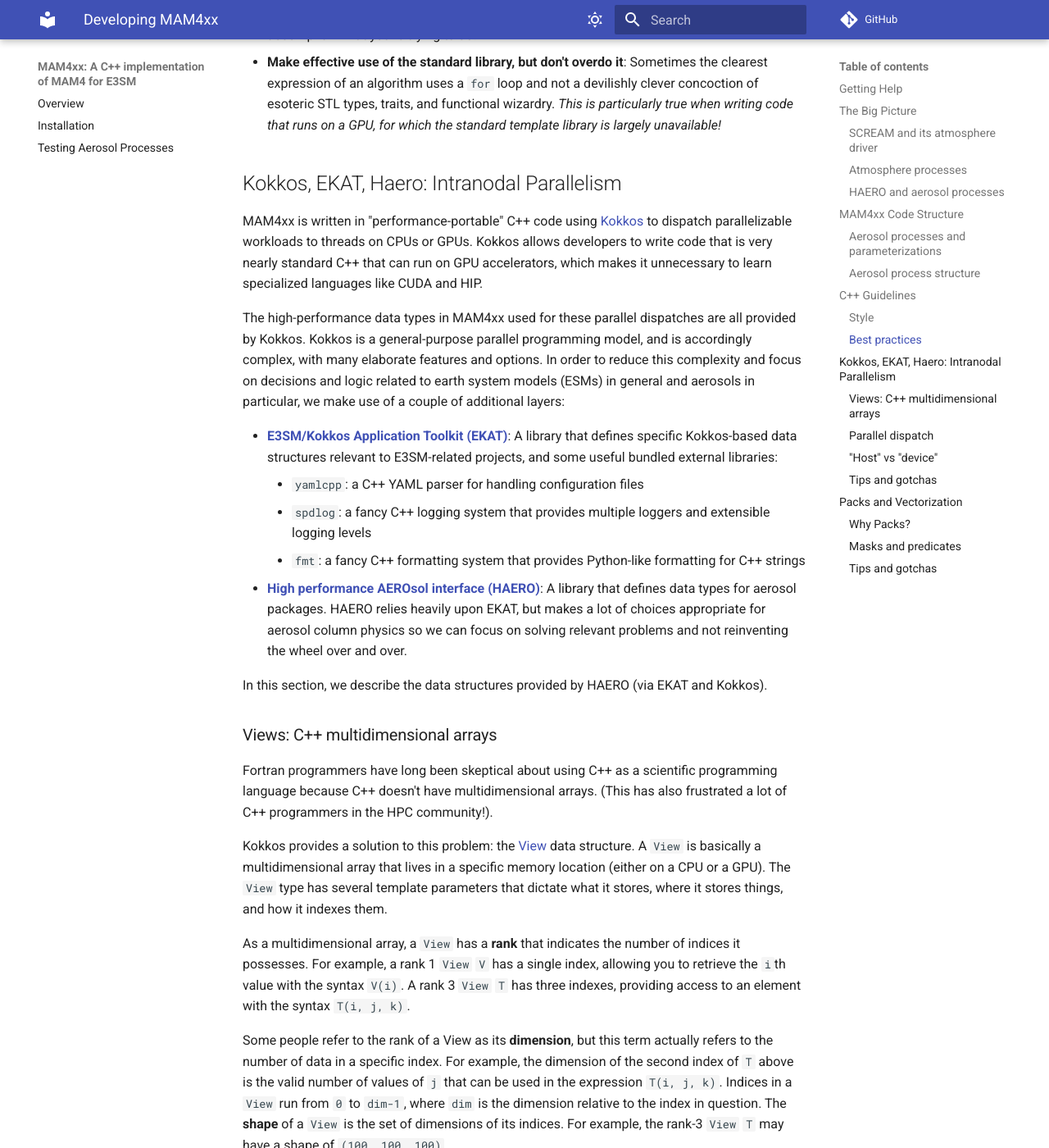
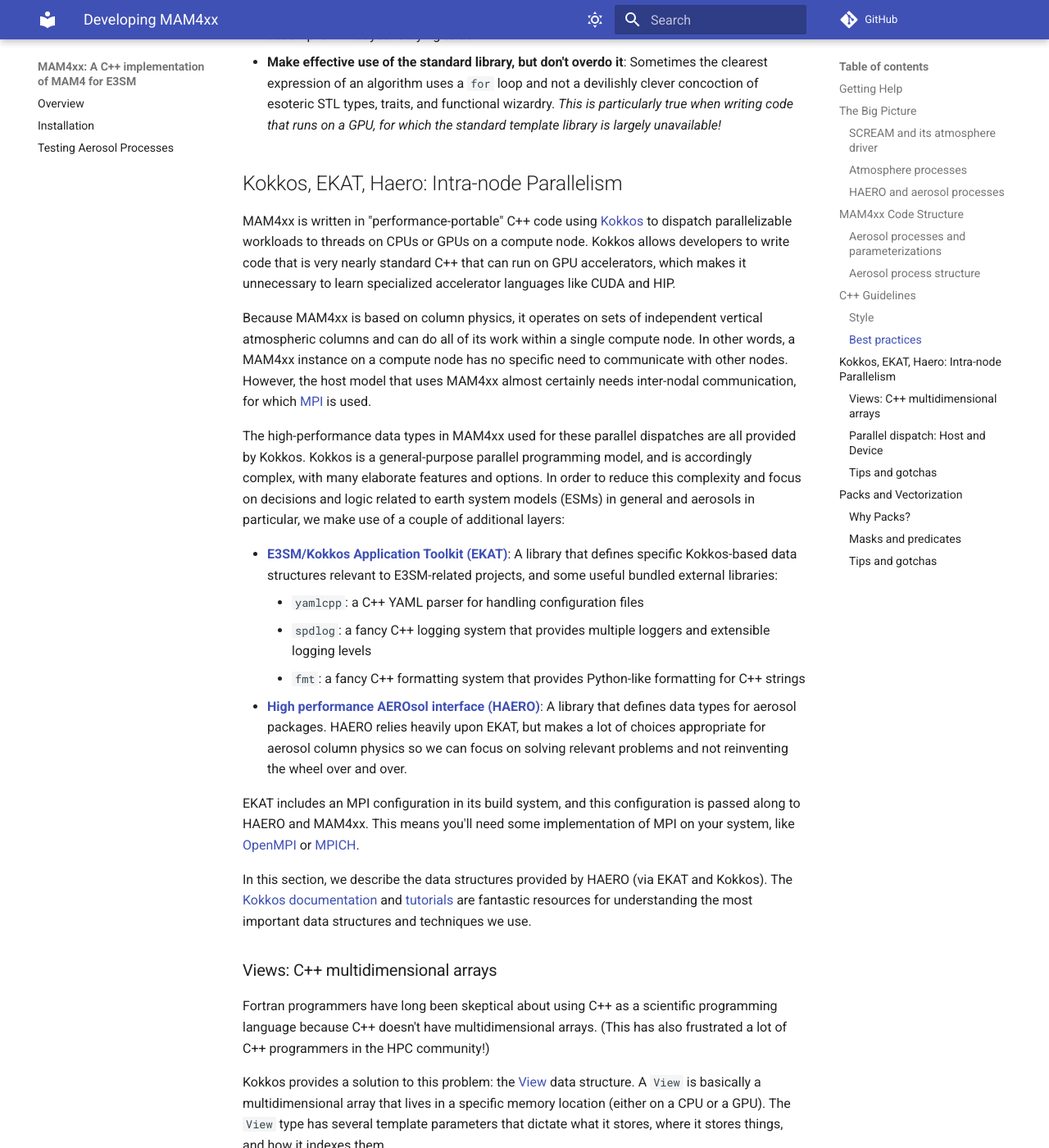
Before and after one commit to eagles-project/mam4xx, an MkDocs documentation site: the page built from docs/development.md, in a window 1280 px wide and 1400 px high, scrolled down 2514 px. Shown: the whole window at 82% size. Built offline with MkDocs 1.6.1 and Material for MkDocs 9.7.7, drawn with Linux system fonts in a browser that asks for light colours; comment, search, counter and statistics services are not loaded; some of the changed text lies outside the part shown.

Commit message:
Some more C++ dev guide goodness.

```diff
--- a/docs/development.md
+++ b/docs/development.md
@@ -106,13 +106,20 @@
   _This is particularly true when writing code that runs on a GPU, for which the
   standard template library is largely unavailable!_
 
-## Kokkos, EKAT, Haero: Intranodal Parallelism
+## Kokkos, EKAT, Haero: Intra-node Parallelism
 
-MAM4xx is written in "performance-portable" C++ code using
-[Kokkos](https://kokkos.github.io/kokkos-core-wiki/) to dispatch
-parallelizable workloads to threads on CPUs or GPUs. Kokkos allows developers
-to write code that is very nearly standard C++ that can run on GPU accelerators,
-which makes it unnecessary to learn specialized languages like CUDA and HIP.
+MAM4xx is written in "performance-portable" C++ code using [Kokkos](https://kokkos.github.io/kokkos-core-wiki/)
+to dispatch parallelizable workloads to threads on CPUs or GPUs on a compute
+node. Kokkos allows developers to write code that is very nearly standard C++
+that can run on GPU accelerators, which makes it unnecessary to learn
+specialized accelerator languages like CUDA and HIP.
+
+Because MAM4xx is based on column physics, it operates on sets of independent
+vertical atmospheric columns and can do all of its work within a single compute
+node. In other words, a MAM4xx instance on a compute node has no specific need
+to communicate with other nodes. However, the host model that uses MAM4xx almost
+certainly needs inter-nodal communication, for which [MPI](https://www.mpi-forum.org)
+is used.
 
 The high-performance data types in MAM4xx used for these parallel dispatches are
 all provided by Kokkos. Kokkos is a general-purpose parallel programming model,
@@ -134,14 +141,22 @@
   so we can focus on solving relevant problems and not reinventing the wheel
   over and over.
 
+EKAT includes an MPI configuration in its build system, and this configuration
+is passed along to HAERO and MAM4xx. This means you'll need some implementation
+of MPI on your system, like [OpenMPI](https://www.open-mpi.org) or
+[MPICH](https://www.mpich.org).
+
 In this section, we describe the data structures provided by HAERO (via EKAT
-and Kokkos).
+and Kokkos). The [Kokkos documentation](https://kokkos.github.io/kokkos-core-wiki/)
+and [tutorials](https://github.com/kokkos/kokkos-tutorials) are fantastic
+resources for understanding the most important data structures and
+techniques we use.
 
 ### Views: C++ multidimensional arrays
 
 Fortran programmers have long been skeptical about using C++ as a scientific
 programming language because C++ doesn't have multidimensional arrays. (This has
-also frustrated a lot of C++ programmers in the HPC community!).
+also frustrated a lot of C++ programmers in the HPC community!)
 
 Kokkos provides a solution to this problem: the [View](https://kokkos.github.io/kokkos-core-wiki/API/core/view/view.html)
 data structure. A `View` is basically a multidimensional array that lives in a
@@ -180,8 +195,46 @@
   diagnostic aerosol data from an atmosphereic host model for use and updating
   by MAM4xx.
 
-### Parallel dispatch
-### "Host" vs "device"
+These three `View` types should be all you need to implement aerosol processes
+and their parameterizations. In fact, the aerosol processes themselves really
+only use the `ColumnView` type.
+
+### Parallel dispatch: Host and Device
+
+MAM4xx runs within a single process runs on an entire compute node, no matter
+how many CPUs or GPUs are available to that node. Within MAM4xx, processes on
+different compute nodes typically don't communicate directly with each other.
+Instead, the host model coordinates communication between these processes using
+MPI, and MAM4xx relies on the host model to get consistent data.
+
+To understand the _intranodal_ parallelism used by MAM4xx, we need some
+terminology:
+
+* The **compute host** is the CPU running the process containing the atmospheric
+  host model and MAM4xx. The compute host manages the control flow of the host
+  nmodel and MAM4xx--it can also do numerical calculations, but such
+  calculations can't be done in parallel on the host.
+* The **compute device** is where numerical calculations are performed in
+  parallel. On a node with only CPUs, the role of the compute device is played
+  by the same CPU as that for the compute host. On a node with access to GPUs,
+  the compute device is the GPU, which has its own memory and (very different!)
+  processing hardware. Logically, the compute device is distinct from the
+  compute host, because only the compute device can execute code in parallel.
+
+Strictly speaking, a machine can have more than one compute device. For example,
+a many-core CPU with a GPU has two potential compute devices: the CPU and the
+GPU. We will ignore this possibility and assume that all calculations are done
+on a single compute device, which we call the **device**.
+
+To make use of the **device** on a compute node, MAM4xx uses the
+[parallel dispatch](https://kokkos.github.io/kokkos-core-wiki/API/core/ParallelDispatch.html)
+capabilities provided by Kokkos. MAM4xx's "column physics" approach allows it
+to take advantage of a specific parallel dispatch approach based on the Kokkos
+[TeamPolicy](https://kokkos.github.io/kokkos-core-wiki/API/core/policies/TeamPolicy.html).
+Here's how it works.
+
+_Describe hierarchical parallel dispatch here_
+
 ### Tips and gotchas
 
 ## Packs and Vectorization
```
Also changed, not shown: other parts of docs/development.md (+3 -3 lines).
